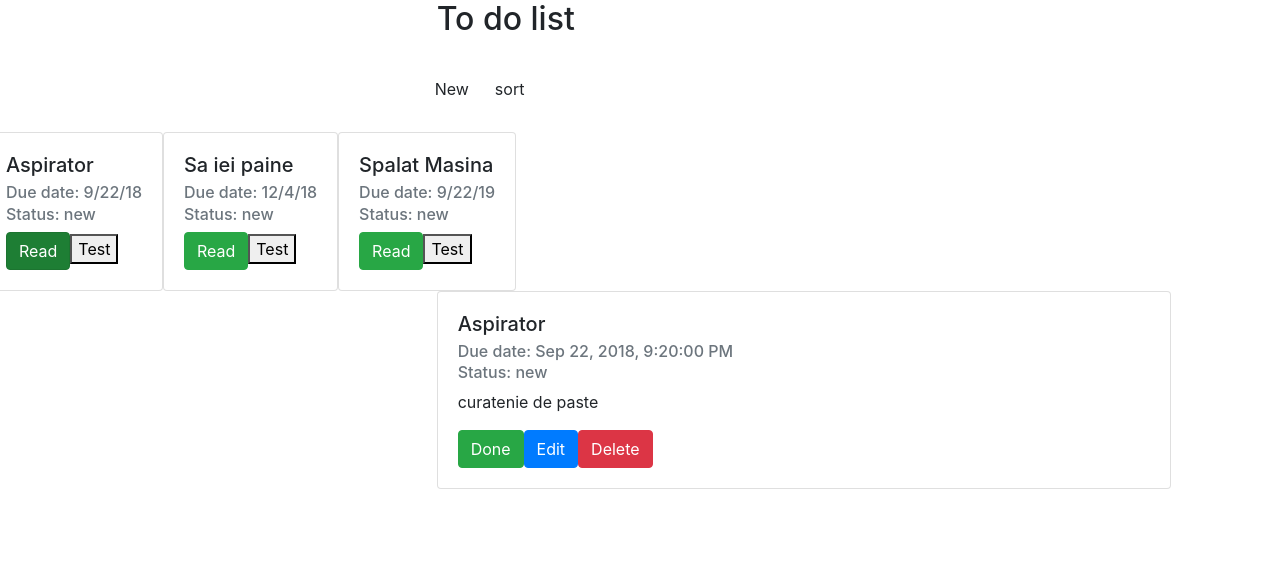
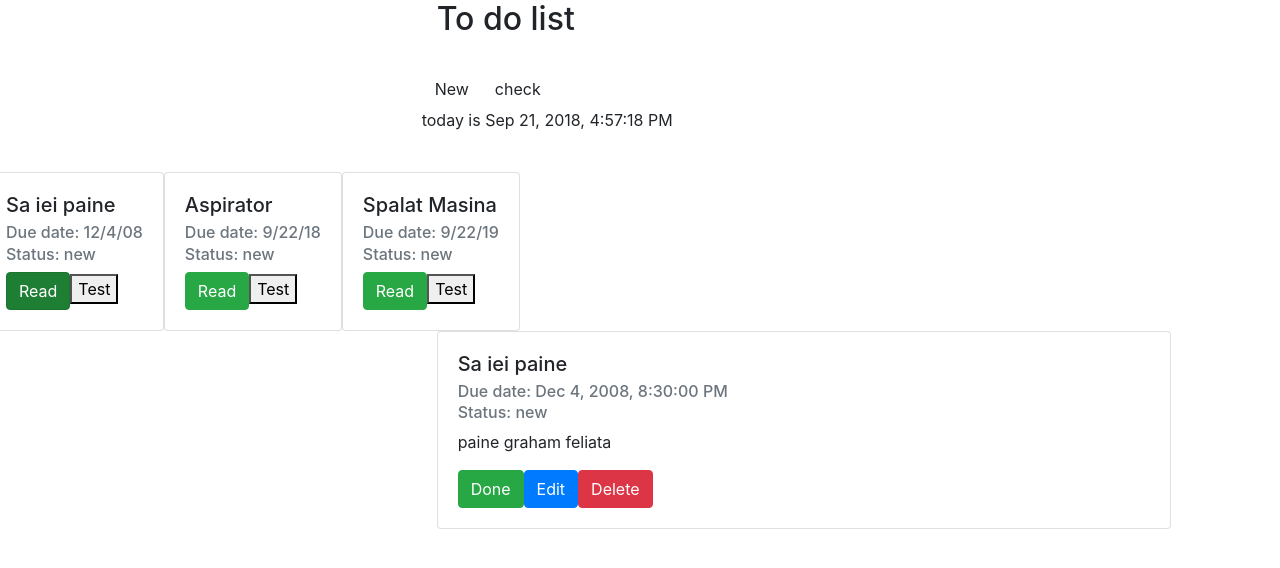
Before and after one commit to gxg10/to-do-task, an Angular app: page /0 in a window 1280 px wide. Shown: the top 568 px of the page. Built offline with nearby package versions, Linux system fonts and the light colour scheme.

Commit message:
OK si overdue

```diff
--- a/src/app/task-service.ts
+++ b/src/app/task-service.ts
@@ -3,15 +3,16 @@ import { Task } from './task-model';
 
 export class TaskService {
 
+    today: Date = new Date(Date.now());
+
     private tasks: Task[] = [
 
         new Task('Sa iei paine', 'paine graham feliata',
-        new Date('December 4, 2018, 20:30:00')),
+        new Date('December 4, 2008, 20:30:00')),
         new Task('Aspirator', 'curatenie de paste',
         new Date('September 22, 2018, 21:20:00')),
         new Task('Spalat Masina', 'curatenie de masina',
         new Date('September 22, 2019, 21:20:00'))
-
 
       ];
 
@@ -32,7 +33,6 @@ export class TaskService {
 
     addTask(task: Task) {
         this.tasks.push(task);
-        console.log(this.tasks);
     }
 
     updateTask(index: number, newTask: Task) {
@@ -48,10 +48,37 @@ export class TaskService {
         tempTask.status = 'done';
     }
 
+    overdueTask(index: number) {
+        const tempTask = this.tasks[index];
+        tempTask.status = 'overdue';
+    }
+
     getStatus(index: number) {
         const tempTask = this.tasks[index];
 
         return tempTask.status;
     }
 
+    getTodayTime() {
+        return this.today;
+    }
+
+    // checkIfOverdue() {
+    //     this.tasks.forEach( (task) => {
+    //         if (task.due_date < this.today) {
+    //             this.overdueTask(task);
+    //         }
+    //     })
+    // }
+
+    checkIfOverdue() {
+        for (let i = 0; i < this.tasks.length; i++) {
+            if (this.tasks[i].due_date < this.today) {
+                this.overdueTask(i);
+                console.log(this.tasks[i]);
+            }
+
+        }
+    }
+
 }
--- a/src/app/to-do-list/to-do-list.component.html
+++ b/src/app/to-do-list/to-do-list.component.html
@@ -7,12 +7,12 @@
   <div class="row">
     <div class="com-sm-4 offset-md-4">
         <button class="btn" (click)="newTask()">New</button>
-        <button class="btn" (click)="sort()">sort</button>
+        <button class="btn" (click)="overd()">check</button>
+        <p>today is {{today | date: 'medium'}}</p>
     </div>
   </div>
   <br>
   <div class="row">
-        <!-- <app-to-do-item *ngFor="let item of itemList | sortgrid: '-due_date'; let i = index" -->
         <app-to-do-item *ngFor="let item of itemList ; let i = index"
         [it]="item" [index]="i"></app-to-do-item>
   </div>
--- a/src/app/to-do-list/to-do-list.component.ts
+++ b/src/app/to-do-list/to-do-list.component.ts
@@ -1,4 +1,4 @@
-import { Component, OnInit, OnChanges } from '@angular/core';
+import { Component, OnInit, DoCheck } from '@angular/core';
 import { Task } from '../task-model';
 import { Router } from '@angular/router';
 import { TaskService } from '../task-service';
@@ -8,15 +8,22 @@ import { TaskService } from '../task-service';
   templateUrl: './to-do-list.component.html',
   styleUrls: ['./to-do-list.component.css']
 })
-export class ToDoListComponent implements OnInit {
+export class ToDoListComponent implements OnInit, DoCheck {
 
   itemList: Task[] = [];
+  today: Date;
 
   constructor(private router: Router,
     private taskService: TaskService) { }
 
   ngOnInit() {
     this.itemList = this.taskService.getTasks();
+    this.sort();
+  }
+
+  ngDoCheck() {
+    this.itemList = this.taskService.getTasks();
+    this.today = this.taskService.getTodayTime();
     this.sort();
   }
 
@@ -28,4 +35,8 @@ export class ToDoListComponent implements OnInit {
     this.router.navigate(['new-task']);
   }
 
+  overd() {
+    this.taskService.checkIfOverdue();
+  }
+
 }
```
